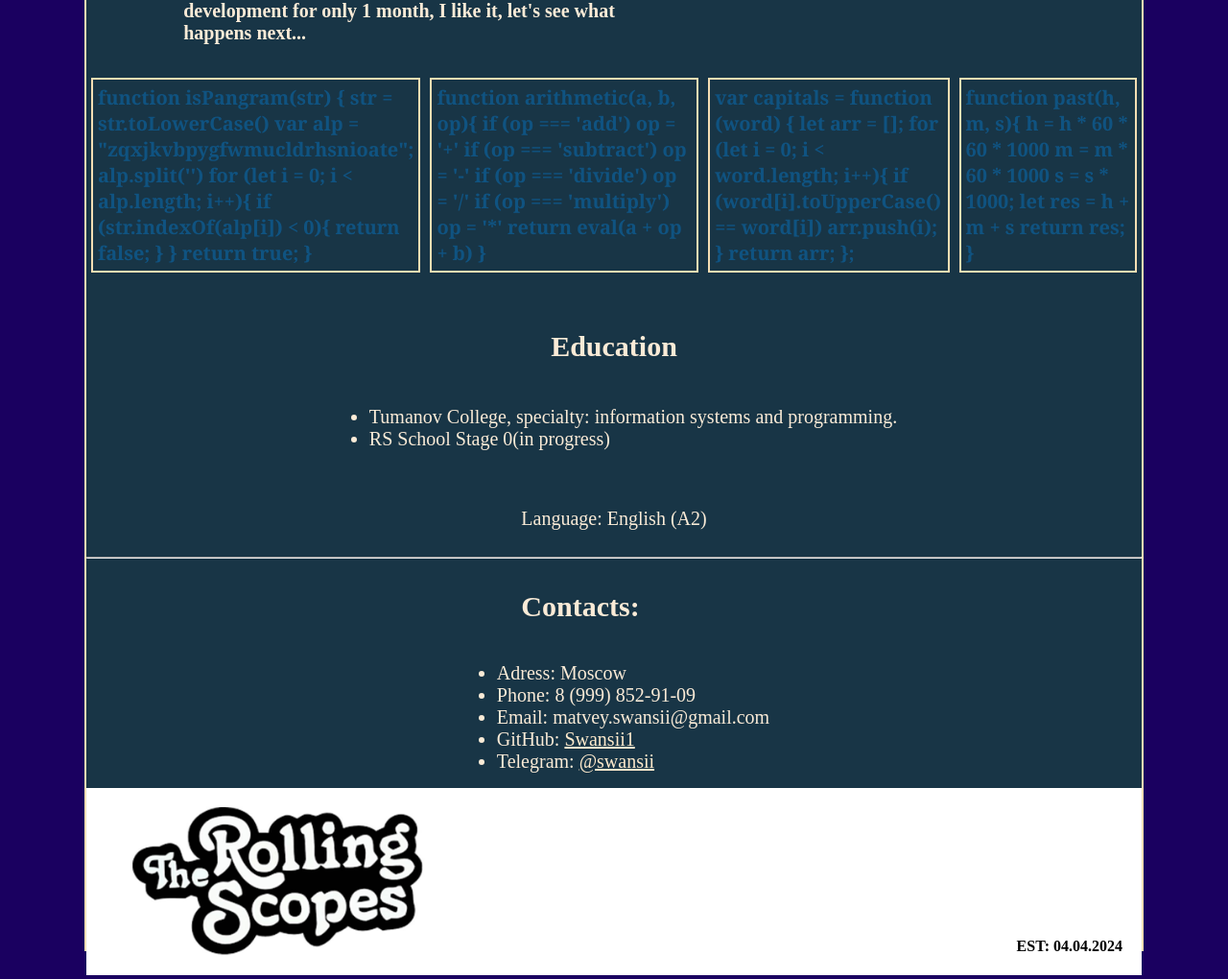
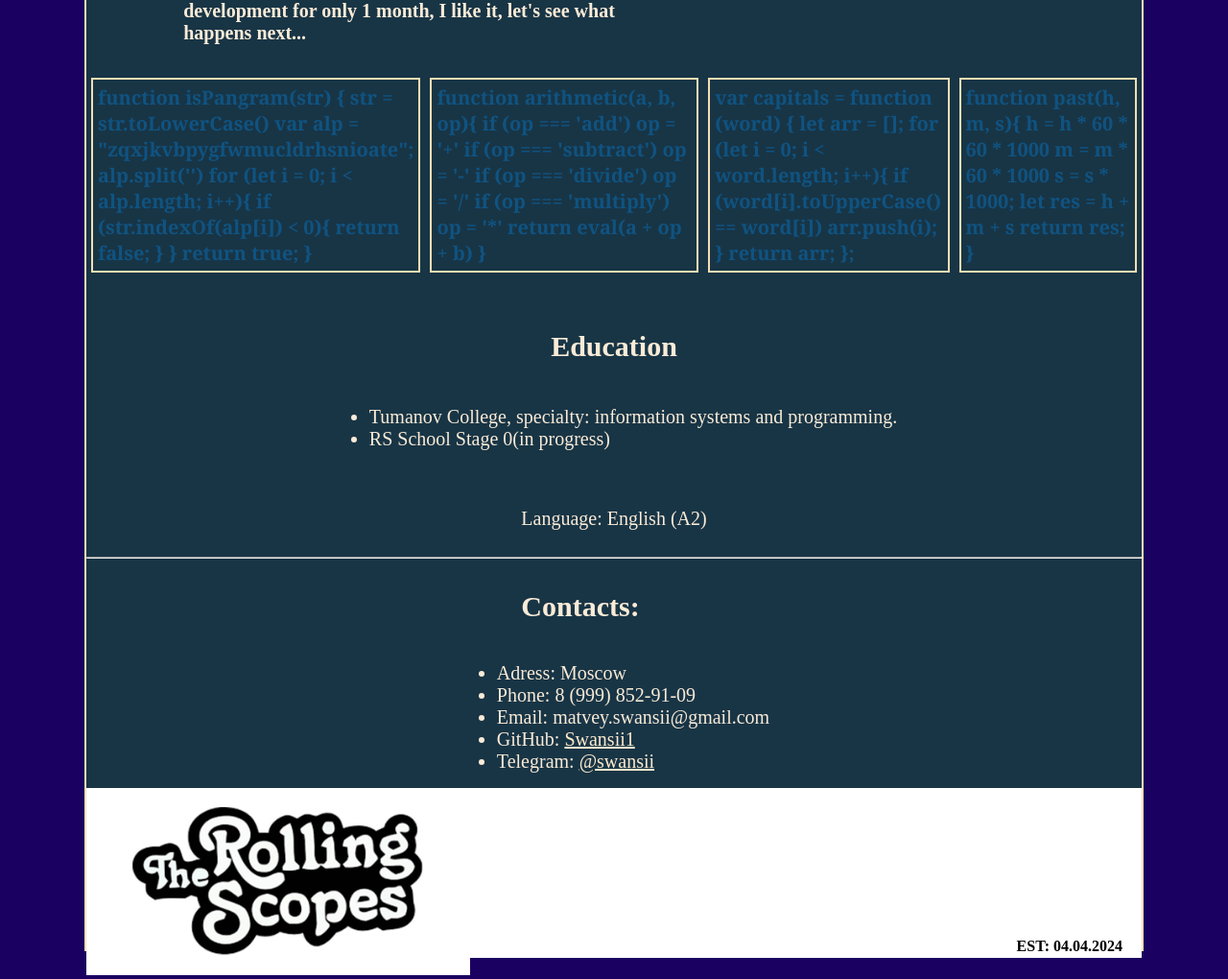
Before and after one commit to swansii1/rsschool-cv_2, a plain HTML site: page index.html in a window 1280 px wide. Shown: the part 521-1541 px from the top of the page at 96% size. Drawn offline with Linux system fonts and the light colour scheme.

Commit message:
Update style.css

```diff
--- a/style.css
+++ b/style.css
@@ -95,7 +95,7 @@ a {
 .logo {
     background-color: rgb(255, 255, 255);
     width: 1100px;
-    height: 195px;
+    height: 177px;
     display: flex;
     justify-content: space-between;
 
```
